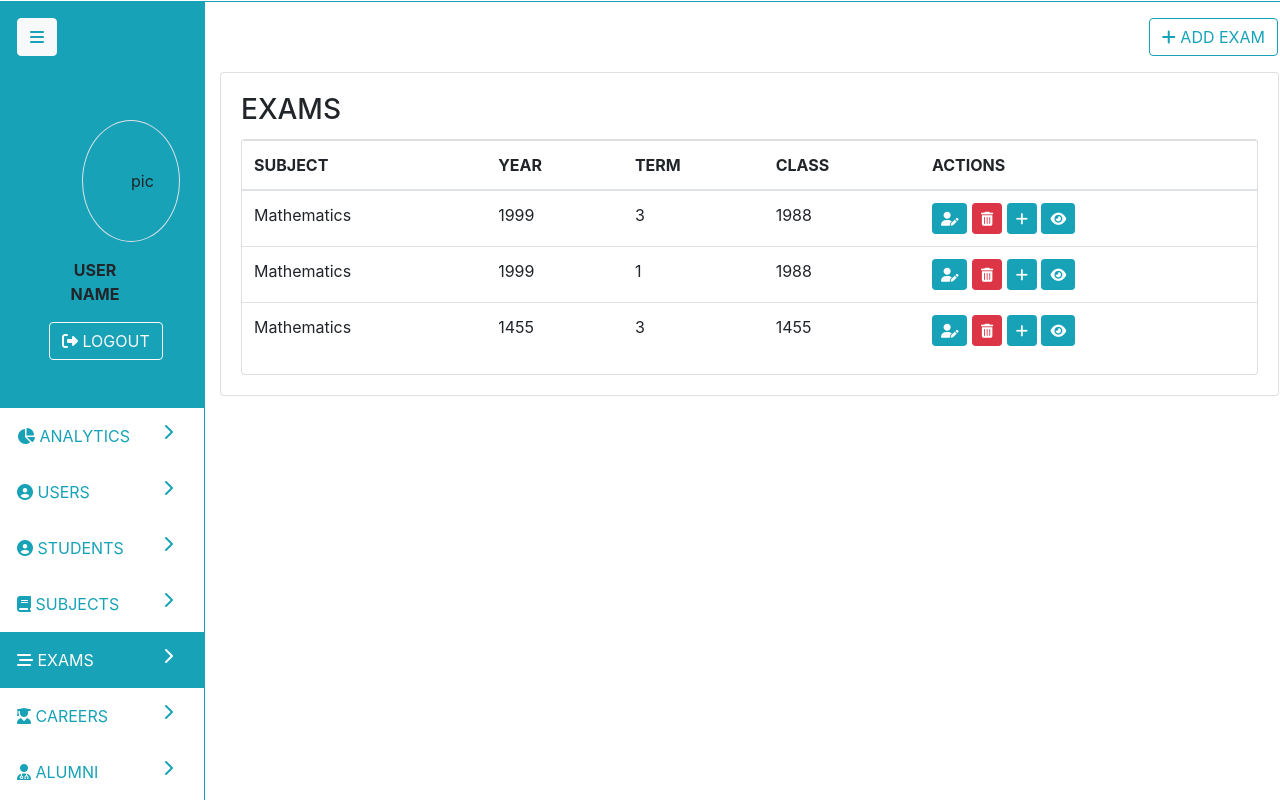
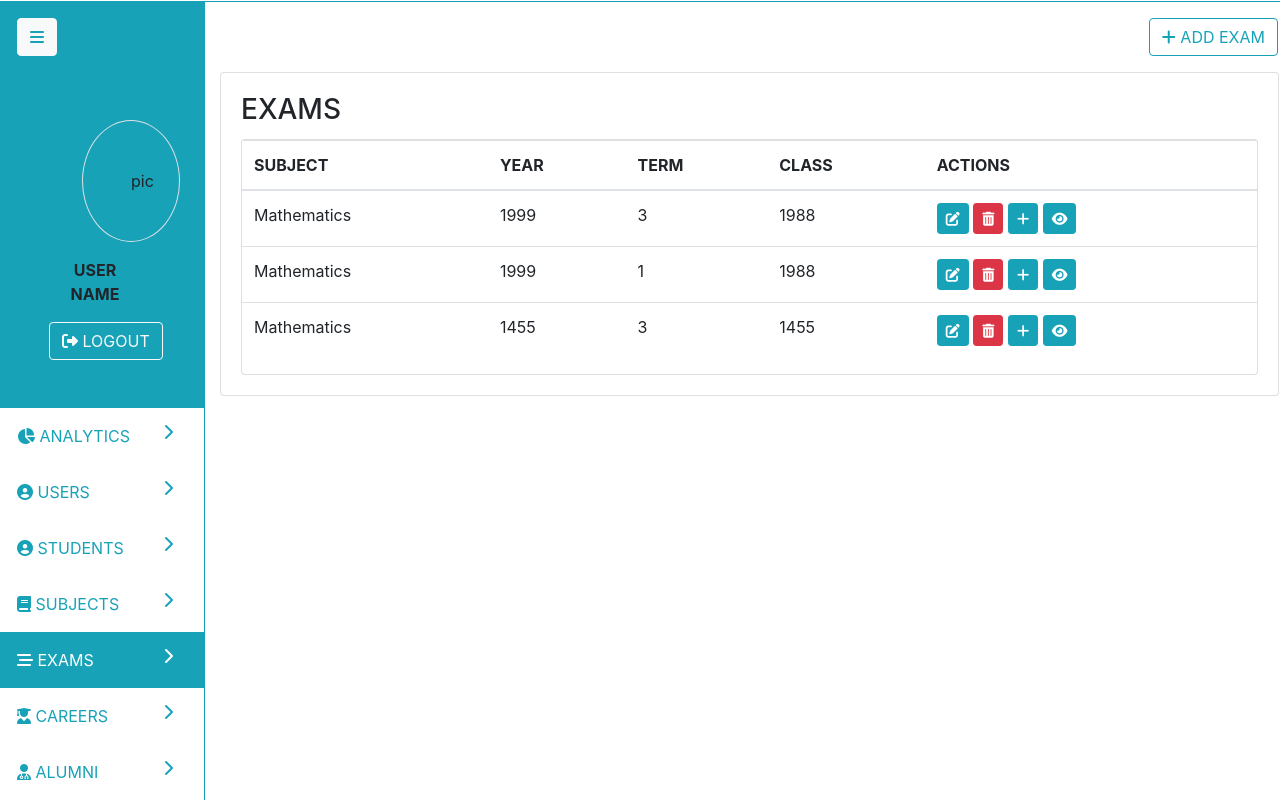
Before and after one commit to Righa/School, a Flask app: page /exams in a window 1280 px wide. Shown: the part 56-856 px from the top of the page. Run offline with Flask 2, Linux system fonts and the light colour scheme; data comes from the database, SQL or seed files in the repository; both versions use the stored data as it was after the commit; some libraries are stand-ins or nearby versions.

```diff
--- a/parent/templates/admin/exams.html
+++ b/parent/templates/admin/exams.html
@@ -108,7 +108,7 @@
 							<td>{% print(exam.term) %}</td>
 							<td>{% print(exam.group.name) %}</td>
 							<td>
-								<a href="{{ url_for('update_exam', id=exam.id) }}" class="btn btn-sm btn-info" data-toggle="tooltip" data-placement="top" title="EDIT"><i class="fas fa-user-edit"></i></a>
+								<a href="{{ url_for('update_exam', id=exam.id) }}" class="btn btn-sm btn-info" data-toggle="tooltip" data-placement="top" title="EDIT"><i class="fas fa-edit"></i></a>
 								<a href="{{ url_for('delete_exam', id=exam.id) }}" class="btn btn-sm btn-danger" data-toggle="tooltip" data-placement="top" title="DELETE"><i class="fas fa-trash-alt"></i></a>
 								<a href="questions/create/{{ exam.id }}" class="btn btn-sm btn-info" data-toggle="tooltip" data-placement="top" title="ADD QUESTIONS"><i class="fas fa-plus "></i></a>
 								<a href="exams/view/{{ exam.id }}" class="btn btn-sm btn-info" data-toggle="tooltip" data-placement="top" title="MORE INFO"><i class="fas fa-eye "></i></a>
```
Also changed, not shown: parent/site.db, 1 other file.
